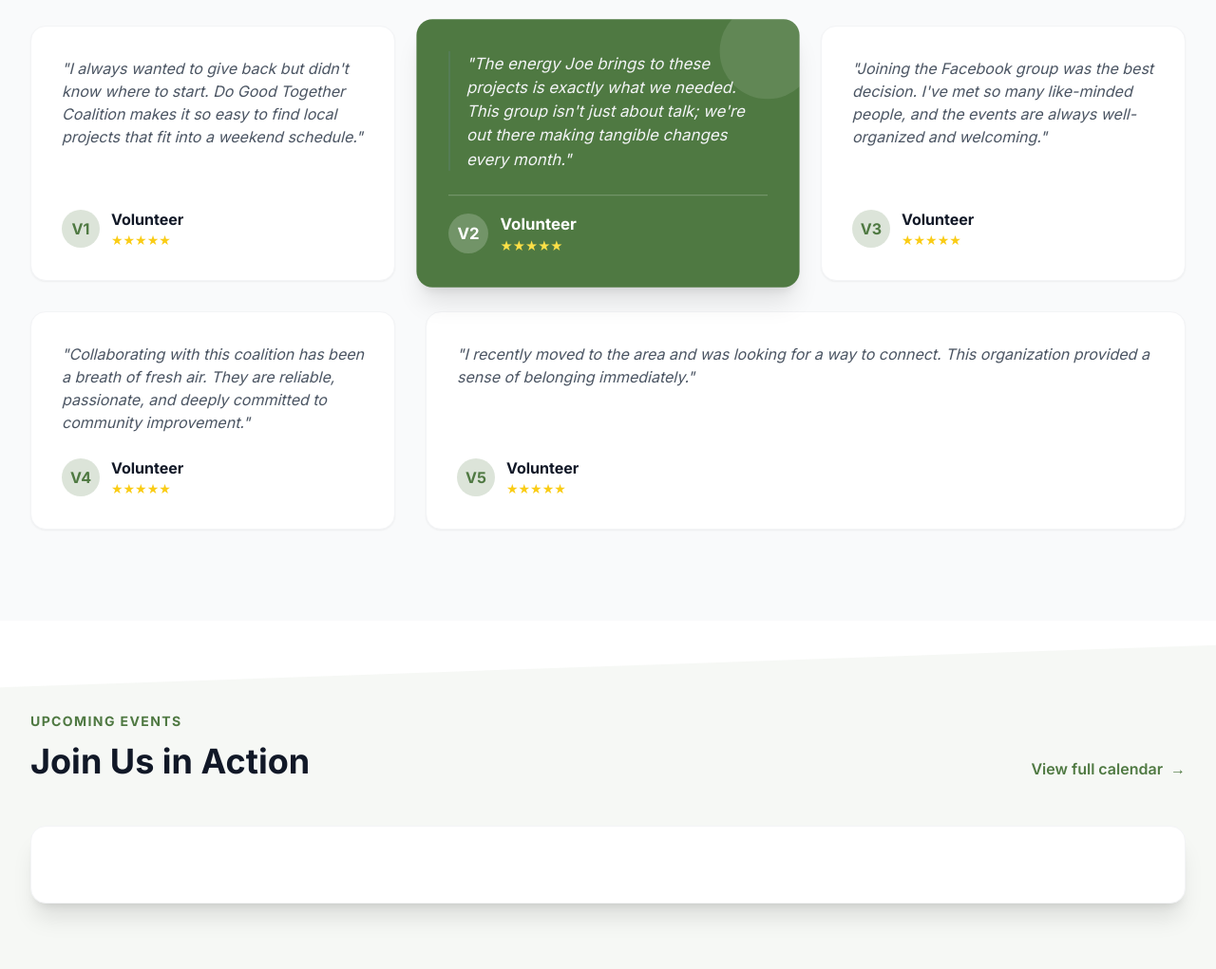
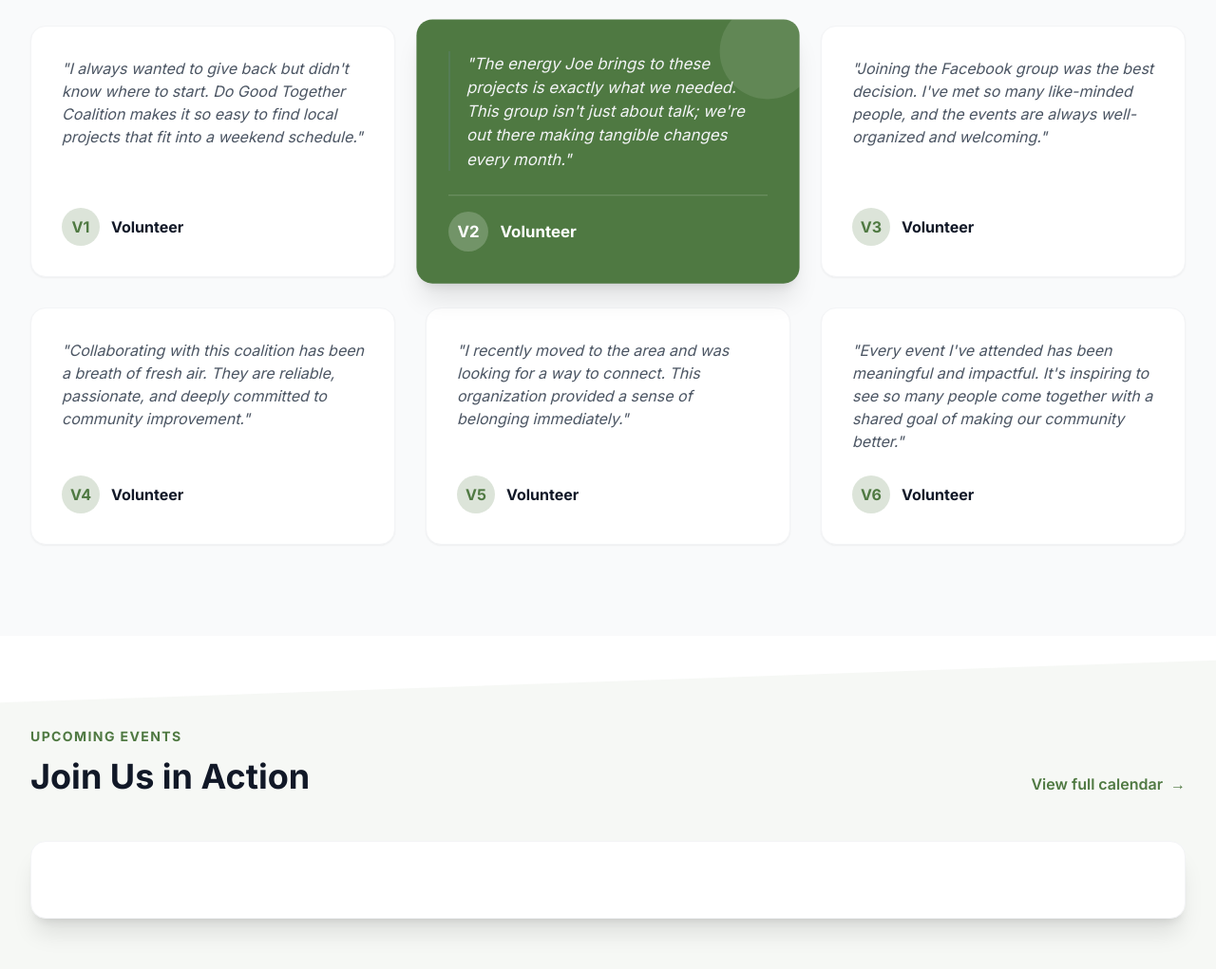
Before and after one commit to Dan-Heinz/do-good-together-site, a website built with Vite: page index.html in a window 1280 px wide. Shown: the part 1603-2624 px from the top of the page at 95% size. Built offline with nearby package versions, Linux system fonts and the light colour scheme; a script that the page names is missing.

Commit message:
Add 6th testimonial and remove star ratings

```diff
--- a/index.html
+++ b/index.html
@@ -135,7 +135,6 @@
             </div>
             <div>
               <p class="font-bold text-gray-900">Volunteer</p>
-              <div class="flex text-yellow-400 text-sm">★★★★★</div>
             </div>
           </div>
         </div>
@@ -152,7 +151,6 @@
             </div>
             <div>
               <p class="font-bold">Volunteer</p>
-              <div class="flex text-yellow-300 text-sm">★★★★★</div>
             </div>
           </div>
         </div>
@@ -167,14 +165,13 @@
             </div>
             <div>
               <p class="font-bold text-gray-900">Volunteer</p>
-              <div class="flex text-yellow-400 text-sm">★★★★★</div>
             </div>
           </div>
         </div>
 
         <!-- Card 4 -->
         <div
-          class="bg-white p-8 rounded-2xl shadow-sm hover:-translate-y-2 hover:shadow-xl transition-all duration-300 border border-gray-100 flex flex-col justify-between lg:col-span-1 xl:col-span-1">
+          class="bg-white p-8 rounded-2xl shadow-sm hover:-translate-y-2 hover:shadow-xl transition-all duration-300 border border-gray-100 flex flex-col justify-between">
           <p class="text-gray-600 mb-6 italic">"Collaborating with this coalition has been a breath of fresh air. They
             are reliable, passionate, and deeply committed to community improvement."</p>
           <div class="flex items-center gap-3">
@@ -182,14 +179,13 @@
             </div>
             <div>
               <p class="font-bold text-gray-900">Volunteer</p>
-              <div class="flex text-yellow-400 text-sm">★★★★★</div>
             </div>
           </div>
         </div>
 
         <!-- Card 5 -->
         <div
-          class="bg-white p-8 rounded-2xl shadow-sm hover:-translate-y-2 hover:shadow-xl transition-all duration-300 border border-gray-100 flex flex-col justify-between md:col-span-2 lg:col-span-2 xl:col-span-2">
+          class="bg-white p-8 rounded-2xl shadow-sm hover:-translate-y-2 hover:shadow-xl transition-all duration-300 border border-gray-100 flex flex-col justify-between">
           <p class="text-gray-600 mb-6 italic">"I recently moved to the area and was looking for a way to connect. This
             organization provided a sense of belonging immediately."</p>
           <div class="flex items-center gap-3">
@@ -197,7 +193,20 @@
             </div>
             <div>
               <p class="font-bold text-gray-900">Volunteer</p>
-              <div class="flex text-yellow-400 text-sm">★★★★★</div>
+            </div>
+          </div>
+        </div>
+
+        <!-- Card 6 -->
+        <div
+          class="bg-white p-8 rounded-2xl shadow-sm hover:-translate-y-2 hover:shadow-xl transition-all duration-300 border border-gray-100 flex flex-col justify-between">
+          <p class="text-gray-600 mb-6 italic">"Every event I've attended has been meaningful and impactful. It's
+            inspiring to see so many people come together with a shared goal of making our community better."</p>
+          <div class="flex items-center gap-3">
+            <div class="w-10 h-10 rounded-full bg-primary/20 flex items-center justify-center text-primary font-bold">V6
+            </div>
+            <div>
+              <p class="font-bold text-gray-900">Volunteer</p>
             </div>
           </div>
         </div>
```
